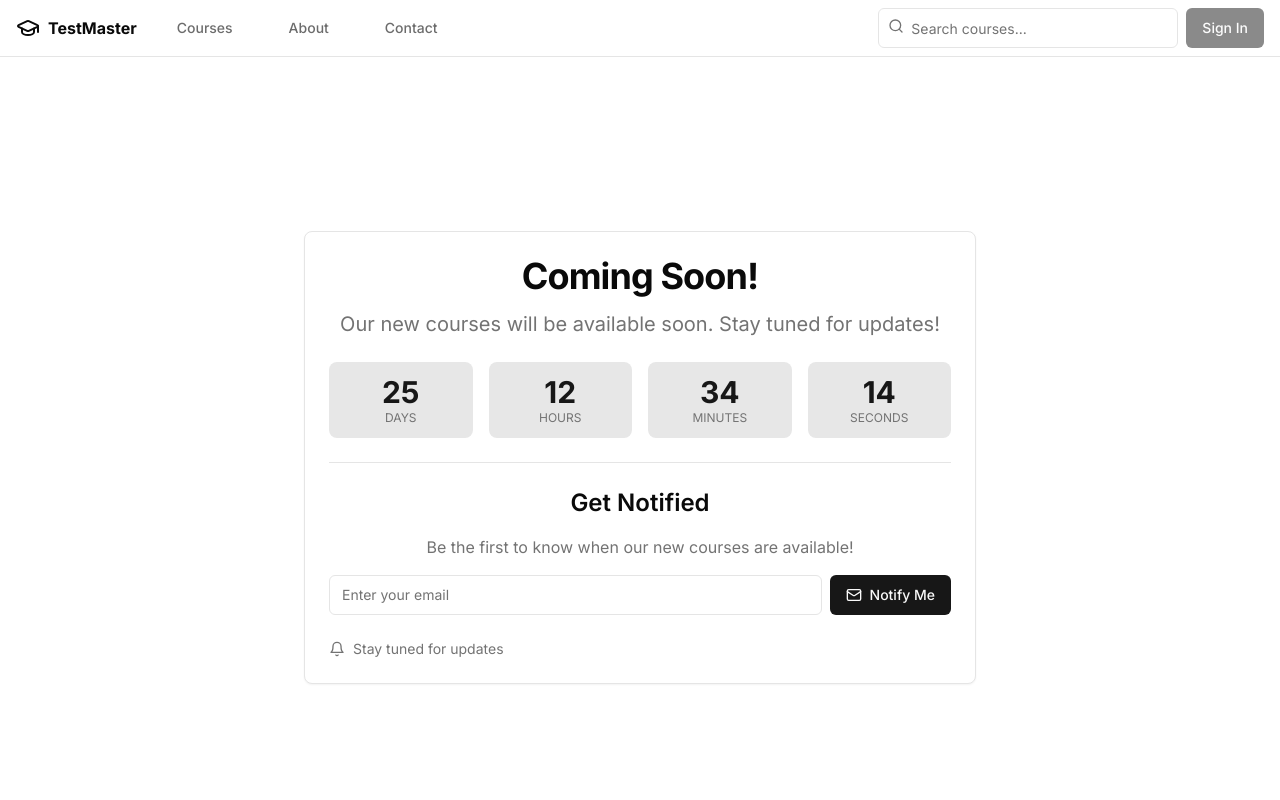
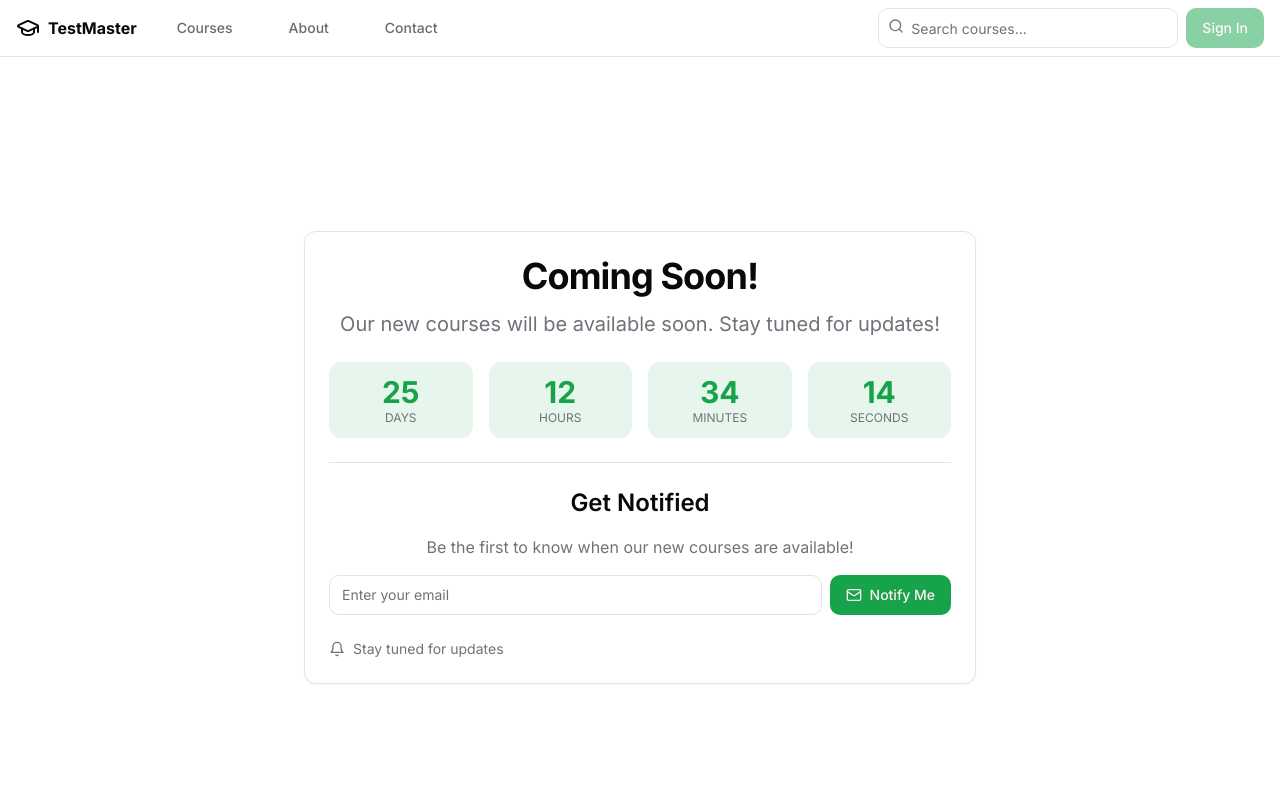
Before and after one commit to igbanibo-Dengi/cbt-app, a Next.js app: page /coming-soon in a window 1280 px wide. Shown: the top 800 px of the page. Built offline with nearby package versions, Linux system fonts and the light colour scheme.

Commit message:
updated color

```diff
--- a/app/globals.css
+++ b/app/globals.css
@@ -29,51 +29,52 @@
 @layer base {
   :root {
     --background: 0 0% 100%;
-    --foreground: 0 0% 3.9%;
+    --foreground: 240 10% 3.9%;
     --card: 0 0% 100%;
-    --card-foreground: 0 0% 3.9%;
+    --card-foreground: 240 10% 3.9%;
     --popover: 0 0% 100%;
-    --popover-foreground: 0 0% 3.9%;
-    --primary: 0 0% 9%;
-    --primary-foreground: 0 0% 98%;
-    --secondary: 0 0% 96.1%;
-    --secondary-foreground: 0 0% 9%;
-    --muted: 0 0% 96.1%;
-    --muted-foreground: 0 0% 45.1%;
-    --accent: 0 0% 96.1%;
-    --accent-foreground: 0 0% 9%;
+    --popover-foreground: 240 10% 3.9%;
+    --primary: 142.1 76.2% 36.3%;
+    --primary-foreground: 355.7 100% 97.3%;
+    --secondary: 240 4.8% 95.9%;
+    --secondary-foreground: 240 5.9% 10%;
+    --muted: 240 4.8% 95.9%;
+    --muted-foreground: 240 3.8% 46.1%;
+    --accent: 240 4.8% 95.9%;
+    --accent-foreground: 240 5.9% 10%;
     --destructive: 0 84.2% 60.2%;
     --destructive-foreground: 0 0% 98%;
-    --border: 0 0% 89.8%;
-    --input: 0 0% 89.8%;
-    --ring: 0 0% 3.9%;
+    --border: 240 5.9% 90%;
+    --input: 240 5.9% 90%;
+    --ring: 142.1 76.2% 36.3%;
+    --radius: 0.75rem;
     --chart-1: 12 76% 61%;
     --chart-2: 173 58% 39%;
     --chart-3: 197 37% 24%;
     --chart-4: 43 74% 66%;
     --chart-5: 27 87% 67%;
-    --radius: 0.5rem;
   }
+
   .dark {
-    --background: 0 0% 3.9%;
-    --foreground: 0 0% 98%;
-    --card: 0 0% 3.9%;
-    --card-foreground: 0 0% 98%;
-    --popover: 0 0% 3.9%;
-    --popover-foreground: 0 0% 98%;
-    --primary: 0 0% 98%;
-    --primary-foreground: 0 0% 9%;
-    --secondary: 0 0% 14.9%;
+    --background: 20 14.3% 4.1%;
+    --foreground: 0 0% 95%;
+    --card: 24 9.8% 10%;
+    --card-foreground: 0 0% 95%;
+    --popover: 0 0% 9%;
+    --popover-foreground: 0 0% 95%;
+    --primary: 142.1 70.6% 45.3%;
+    --primary-foreground: 144.9 80.4% 10%;
+    --secondary: 240 3.7% 15.9%;
     --secondary-foreground: 0 0% 98%;
-    --muted: 0 0% 14.9%;
-    --muted-foreground: 0 0% 63.9%;
-    --accent: 0 0% 14.9%;
+    --muted: 0 0% 15%;
+    --muted-foreground: 240 5% 64.9%;
+    --accent: 12 6.5% 15.1%;
     --accent-foreground: 0 0% 98%;
     --destructive: 0 62.8% 30.6%;
-    --destructive-foreground: 0 0% 98%;
-    --border: 0 0% 14.9%;
-    --input: 0 0% 14.9%;
-    --ring: 0 0% 83.1%;
+    --destructive-foreground: 0 85.7% 97.3%;
+    --border: 240 3.7% 15.9%;
+    --input: 240 3.7% 15.9%;
+    --ring: 142.4 71.8% 29.2%;
     --chart-1: 220 70% 50%;
     --chart-2: 160 60% 45%;
     --chart-3: 30 80% 55%;
--- a/components/homepage.tsx
+++ b/components/homepage.tsx
@@ -50,7 +50,7 @@
                     <CardDescription>{course.description}</CardDescription>
                   </CardHeader>
                   <CardContent>
-                    <Button variant="outline" className="w-full" asChild>
+                    <Button className="w-full" asChild>
                       <Link href={course.href}>Take Test</Link>
                     </Button>
                   </CardContent>
--- a/components/quizData.ts
+++ b/components/quizData.ts
@@ -1935,5 +1935,4 @@
         ],
         correctAnswer: "requirements"
     },
-
 ];
--- a/components/ui/quiz.tsx
+++ b/components/ui/quiz.tsx
@@ -147,7 +147,7 @@
                 >
                     {questions[currentQuestionIndex]?.options.map((option, index) => (
                         <div key={option} className="flex items-center space-x-2 mb-2">
-                            <RadioGroupItem value={option} id={`option-${index}`} disabled={answers[currentQuestionIndex] !== undefined} />
+                            <RadioGroupItem value={option} id={`option-${index}`} disabled={answers[currentQuestionIndex] !== undefined} className='size-4' />
                             <Label htmlFor={`option-${index}`} className="flex-grow p-2 rounded-md hover:bg-gray-100">
                                 {option}
                             </Label>
```
